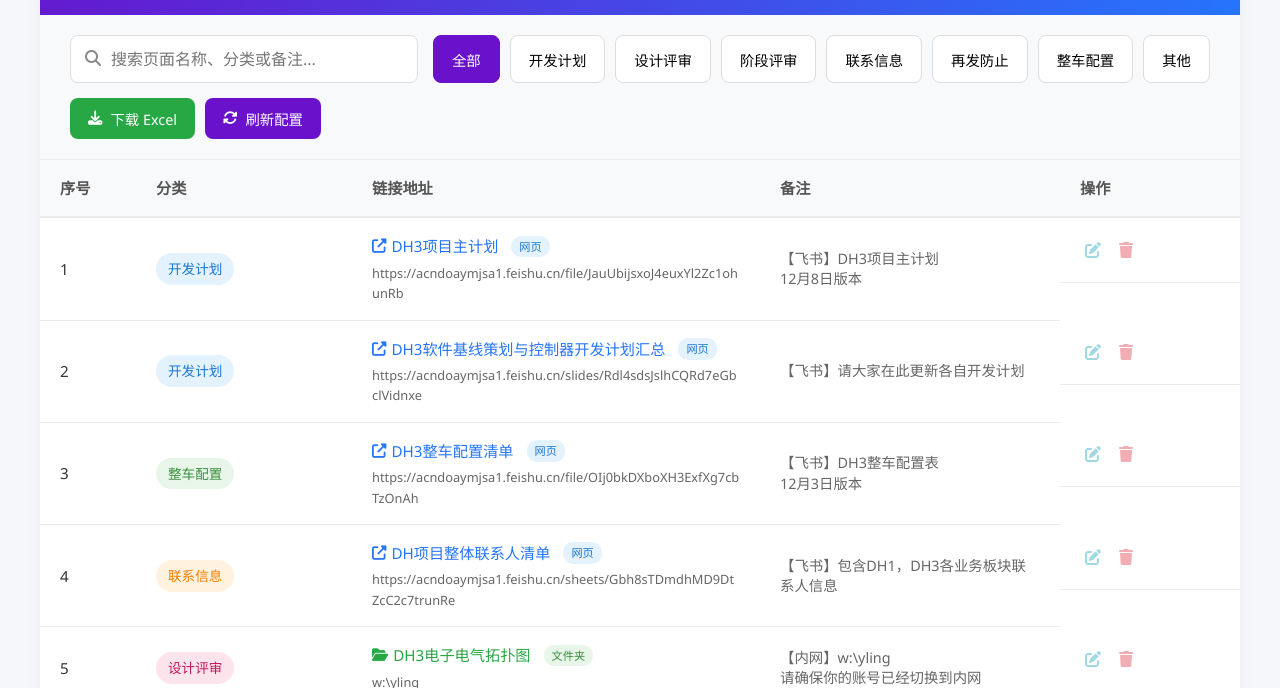
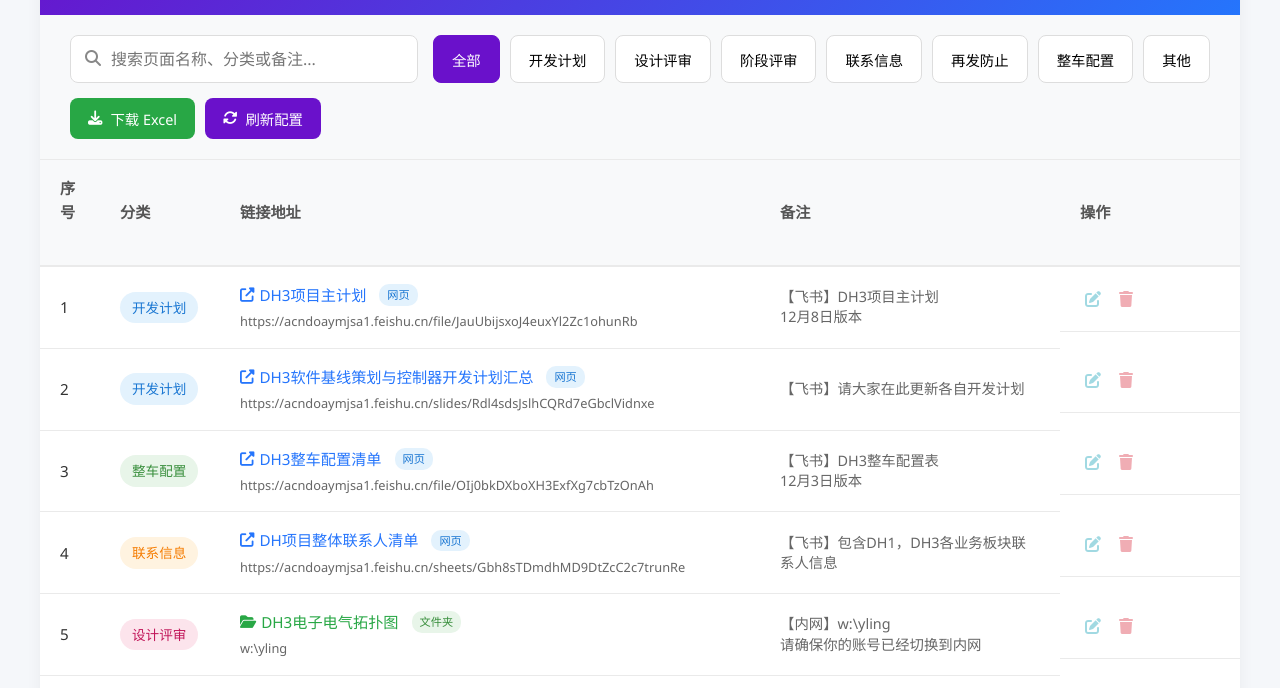
Before and after one commit to Cybereign/DH3DynamicIndex, a plain HTML site: page index.html in a window 1280 px wide. Shown: the part 132-820 px from the top of the page. Drawn offline with Linux system fonts and the light colour scheme; no server answers.

Commit message:
Update index.html

```diff
--- a/index.html
+++ b/index.html
@@ -1165,15 +1165,15 @@
             <table>
                 <thead>
                     <tr>
-                        <th width="8%" class="editable-header" data-field="id">
+                        <th width="5%" class="editable-header" data-field="id">
                             <span id="header-id">序号</span>
                             <i class="fas fa-edit edit-icon"></i>
                         </th>
-                        <th width="18%" class="editable-header" data-field="category">
+                        <th width="10%" class="editable-header" data-field="category">
                             <span id="header-category">分类</span>
                             <i class="fas fa-edit edit-icon"></i>
                         </th>
-                        <th width="34%" class="editable-header" data-field="path">
+                        <th width="45%" class="editable-header" data-field="path">
                             <span id="header-path">链接地址</span>
                             <i class="fas fa-edit edit-icon"></i>
                         </th>
```
